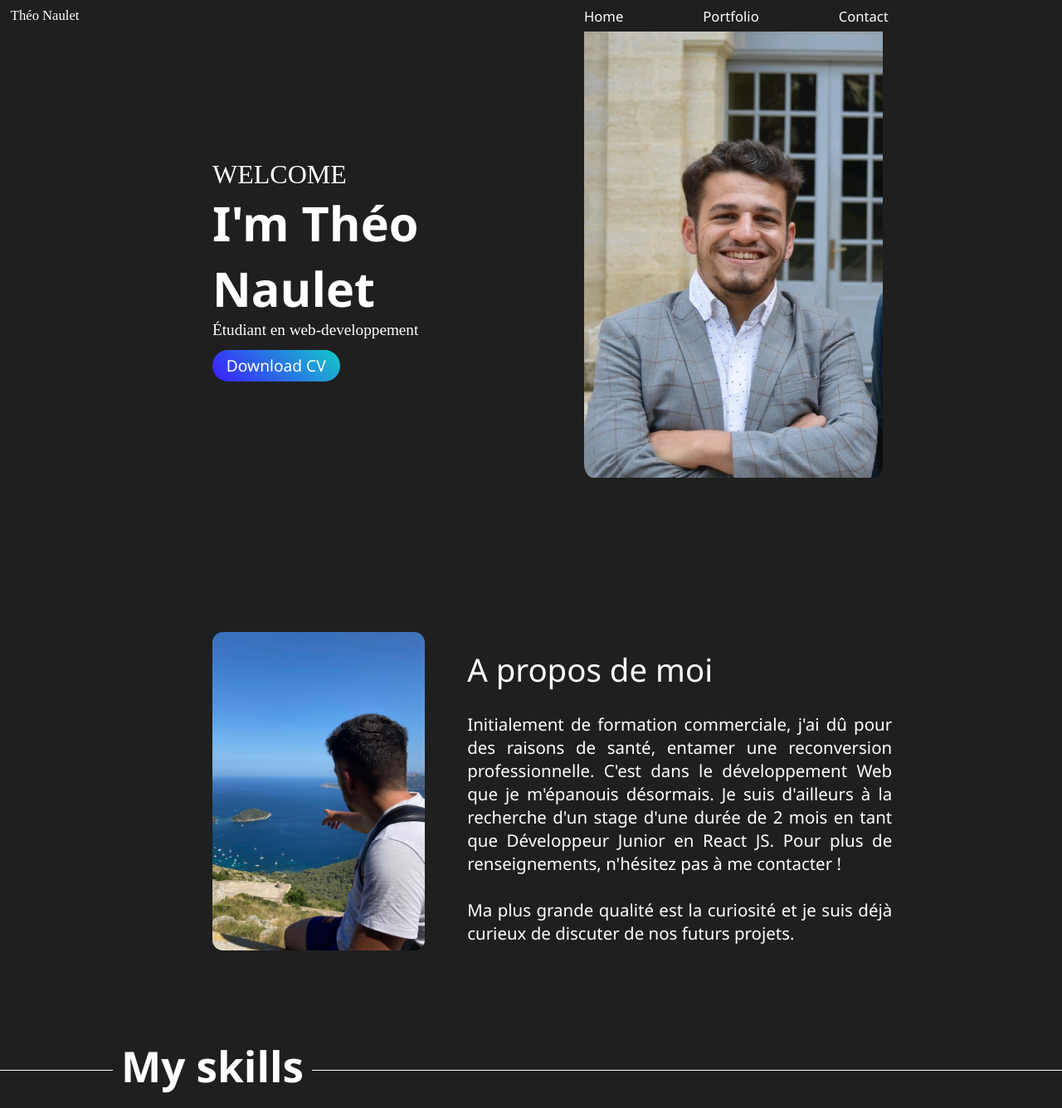
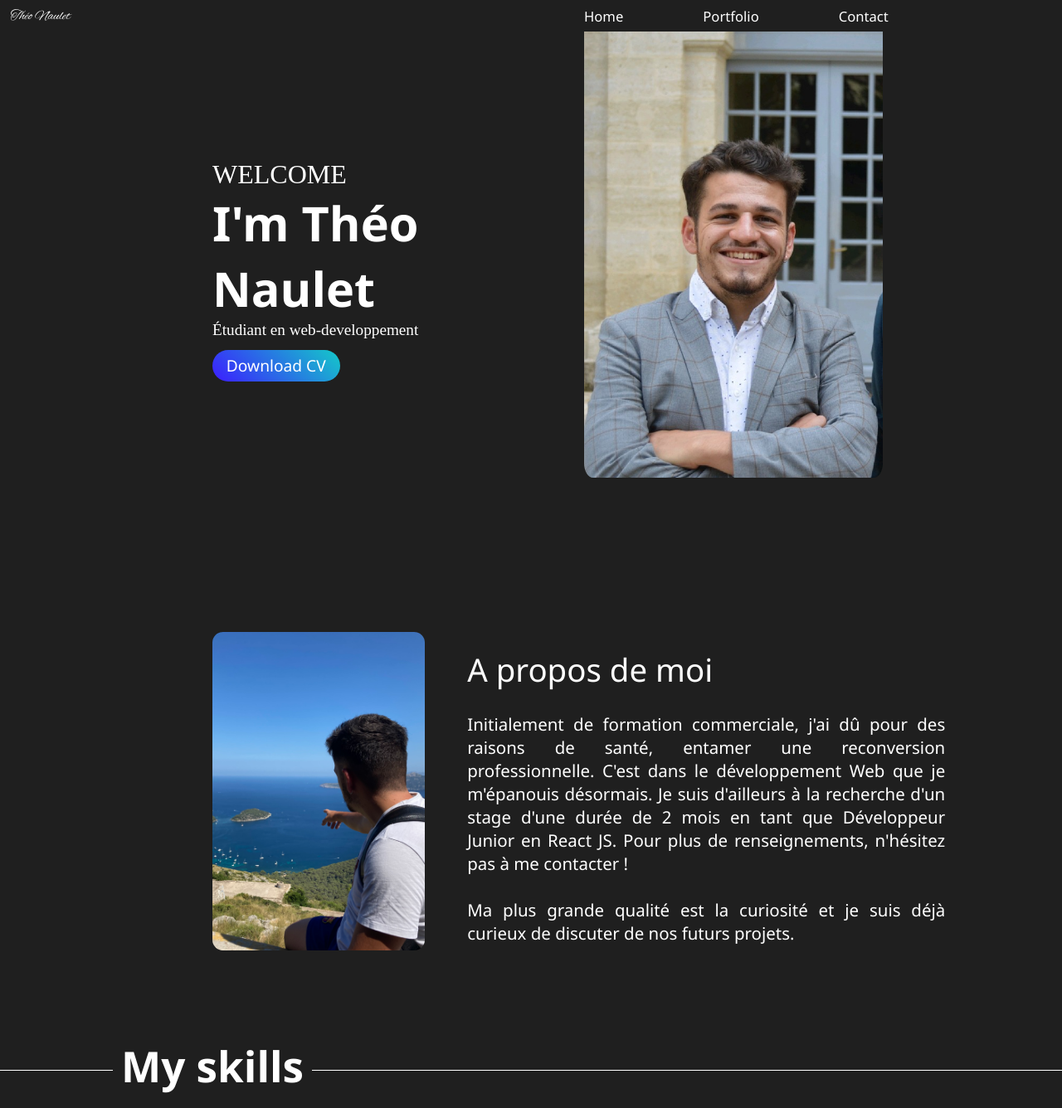
Before and after one commit to TheoNaulet/portfolio, a React (Create React App) app: page / in a window 1280 px wide. Shown: the top 1336 px of the page at 83% size. Built offline with nearby package versions, Linux system fonts and the light colour scheme.

Commit message:
try font

```diff
--- a/public/index.html
+++ b/public/index.html
@@ -4,6 +4,11 @@
     <meta charset="utf-8" />
     <link rel="icon" href="%PUBLIC_URL%/favicon.ico" />
     <meta name="viewport" content="width=device-width, initial-scale=1" />
+    <link rel="preconnect" href="https://fonts.googleapis.com">
+    <link rel="preconnect" href="https://fonts.gstatic.com" crossorigin>
+    <link href="https://fonts.googleapis.com/css2?family=Alex+Brush&display=swap" rel="stylesheet">
+
+
     <meta name="theme-color" content="#000000" />
     <meta
       name="description"
--- a/src/Styles/Skills.css
+++ b/src/Styles/Skills.css
@@ -115,7 +115,7 @@
 @media only screen and (max-width: 600px) {
     h4 span{
       height: auto;
-      margin-left: 4vw;
+      margin-left:4vw;
       font-size: 7vw;
     }
     .skills{
--- a/src/Styles/about.css
+++ b/src/Styles/about.css
@@ -23,7 +23,7 @@
     margin-left: 4vw ;
     margin-top: 5vw;
     font-size: 1.6vw;;
-    width: 40vw;
+    width: 45vw;
 }
 .aboutbis{
     margin-bottom: 2vw;
```
